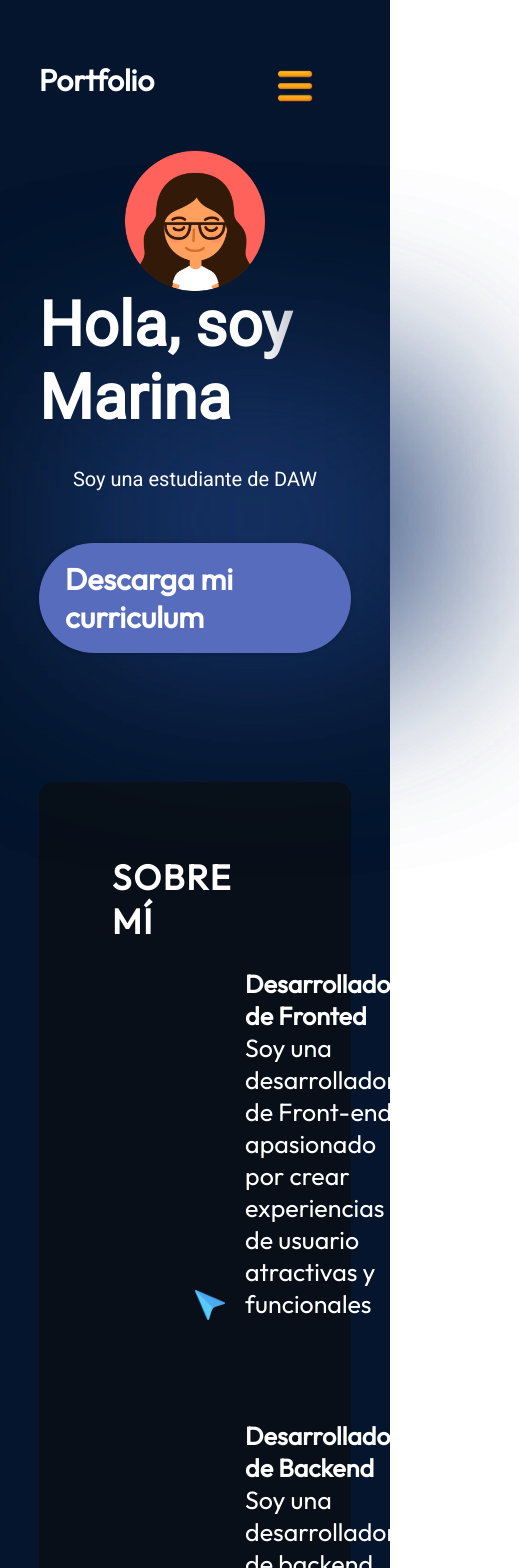
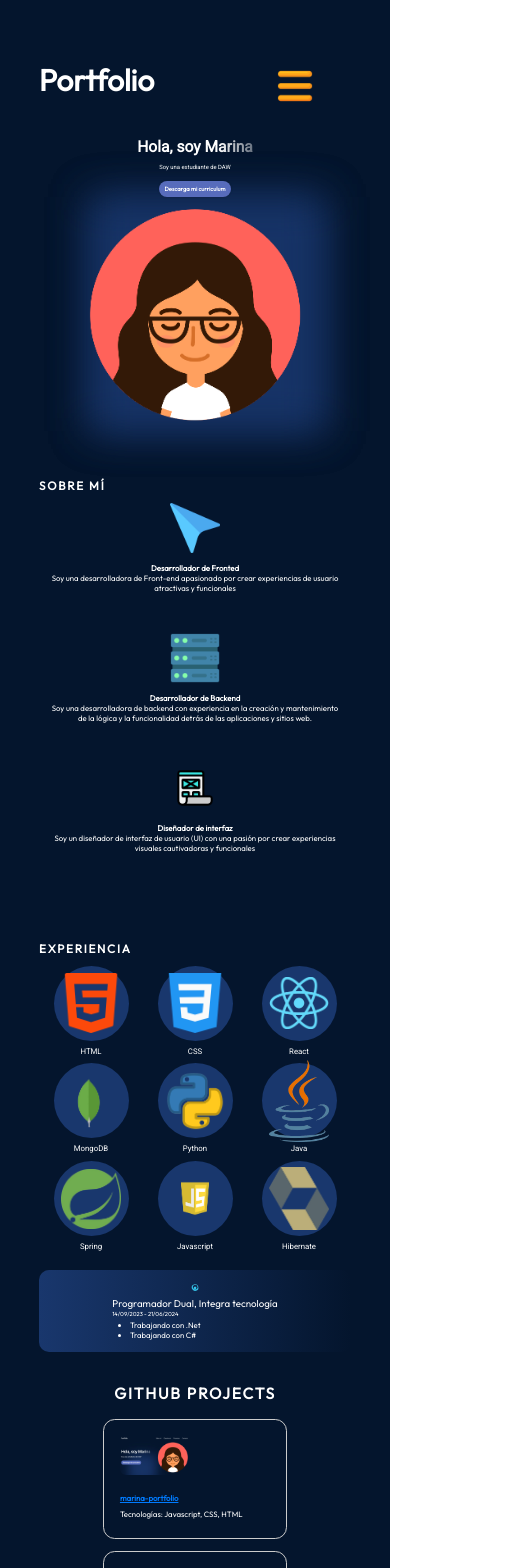
Before and after one commit to MarinaElenaVlad/marina-portfolio, a React (Vite) app: page / in a window 390 px wide. Shown: the top 1568 px of the page, 519 px wide, since content can reach past the window. Built offline with nearby package versions, Linux system fonts and the light colour scheme.

Commit message:
sexto cambio

```diff
--- a/src/components/AboutMe.module.css
+++ b/src/components/AboutMe.module.css
@@ -1,37 +1,39 @@
-@import "../vars.css";
 .container {
     position: relative;
     display: flex;
-    align-items: center;
+    flex-direction: column; /* Cambiado para una disposición de columna en dispositivos pequeños */
+    align-items: center; /* Cambiado para centrar en dispositivos pequeños */
     justify-content: space-between;
-    margin-top: 49px;
+    margin-top: 10%; /* Cambiado para un margen superior relativo */
     z-index: 1;
-    margin-left: 10%;
-    margin-right: 10%;
+    margin-left: 5%; /* Cambiado para un margen izquierdo relativo */
+    margin-right: 5%; /* Cambiado para un margen derecho relativo */
 }
 
 .content {
     display: flex;
     flex-direction: column;
-    align-items: flex-start;
+    align-items: center;
     color: var(--color-text);
     z-index: 1;
+    text-align: center; /* Cambiado para centrar el contenido en dispositivos pequeños */
+    margin-bottom: 3vw; /* Cambiado para un margen inferior relativo */
 }
 
-.title{
-    font-size: 72px;
+.title {
+    font-size: 5vw; /* Cambiado para un tamaño de fuente relativo */
     font-weight: 900;
-    margin-bottom: 33px;
+    margin-bottom: 2vw; /* Cambiado para un margen inferior relativo */
     font-family: var(--font-roboto);
     background: linear-gradient(90deg, rgba(255, 255, 255, 1) 70%, rgba(255, 255, 255, 0) 120%);
     -webkit-text-fill-color: transparent;
     -webkit-background-clip: text;
 }
 
-.description{
-    font-size: 30px;
+.description {
+    font-size: 2vw; /* Cambiado para un tamaño de fuente relativo */
     font-family: var(--font-roboto);
-    margin-bottom: 52px;
+    margin-bottom: 3vw; /* Cambiado para un margen inferior relativo */
 }
 
 .contactBtn {
@@ -39,14 +41,14 @@
     background-color: var(--color-primary);
     color: var(--color-text);
     border-radius: 1000px;
-    font-size: 30px;
+    font-size: 2vw; /* Cambiado para un tamaño de fuente relativo */
     font-weight: 600;
-    padding: 17px 26px;
-    box-shadow: 0 0 4px 0 rgba(0, 0, 0, 0.25);
+    padding: 1vw 2vw; /* Cambiado para un padding relativo */
+    box-shadow: 0 0 0.5vw 0 rgba(0, 0, 0, 0.25); /* Cambiado para una sombra relativa */
 }
 
-.avatarImg{
-    width: 45%;
+.avatarImg {
+    width: 45%; /* Cambiado para un ancho relativo */
     z-index: 1;
     animation-name: floating;
     animation-duration: 3s;
@@ -54,60 +56,64 @@
     animation-timing-function: ease-in-out;
 }
 
-@keyframes floating{
+.topBlur,
+.bottomBlur {
+    position: absolute;
+    width: 30vw; /* Cambiado para un ancho relativo */
+    height: 30vw; /* Cambiado para un alto relativo */
+    min-width: 350px; /* Cambiado para un ancho mínimo relativo */
+    min-height: 250px; /* Cambiado para un alto mínimo relativo */
+    top: 20vw; /* Cambiado para una posición superior relativa */
+    left: 35%; /* Cambiado para una posición izquierda relativa */
+    border: 764px; /* Este valor no parece tener sentido, ¿quieres mantenerlo? */
+    background: rgba(25, 55, 109, 0.7);
+    filter: blur(10vw); /* Cambiado para un desenfoque relativo */
+    z-index: 0;
+}
+
+@keyframes floating {
     0% {
         transform: translate(0, 0px);
     }
-    50%{
-        transform: translate(0, 10px);
+    50% {
+        transform: translate(0, 2vw); /* Cambiado para un desplazamiento vertical relativo */
     }
-    100%{
-        transform: translate(0, -0px);
+    100% {
+        transform: translate(0, 0px);
     }
 }
 
-.topBlur{
-    position: absolute;
-    width: 30vw;
-    height: 30vw;
-    min-width: 350px;
-    min-height: 250px;
-    top: 246px;
-    left: 10vw;
-    border: 764px;
-    background: rgba(25, 55, 109, 0.7);
-    filter: blur(100px);
-    z-index: 0;
-}
-
-.bottomBlur{
-    position: absolute;
-    width: 30vw;
-    height: 30vw;
-    min-width: 350px;
-    min-height: 250px;
-    top: 246px;
-    left: 10vw;
-    border: 764px;
-    background: rgba(25, 55, 109, 0.7);
-    filter: blur(100px);
-    z-index: 0;
-}
-
-@media screen and (max-width: 830px){
-    .container{
-        flex-direction: column-reverse;
+@media screen and (max-width: 830px) {
+    .container {
+        justify-content: center;
+        align-items: center;
     }
 
-    .content{
-        align-items: center;
+    .title {
+        font-size: 4vw; /* Cambiado para un tamaño de fuente relativo */
     }
-    .title{
-        align-items: center;
-        font-size: 62px;
 
+    .description {
+        font-size: 1.5vw; /* Cambiado para un tamaño de fuente relativo */
     }
-    .description{
-        font-size: 20px;
+
+    .contactBtn {
+        font-size: 1.5vw; /* Cambiado para un tamaño de fuente relativo */
+        padding: 1vw 1.5vw; /* Cambiado para un padding relativo */
+    }
+
+    .avatarImg {
+        width: 60%; /* Cambiado para un ancho relativo */
+    }
+
+    .topBlur,
+    .bottomBlur {
+        width: 60vw; /* Cambiado para un ancho relativo */
+        height: 60vw; /* Cambiado para un alto relativo */
+        min-width: auto;
+        min-height: auto;
+        top: 15vw; /* Cambiado para una posición superior relativa */
+        left: 20%; /* Cambiado para una posición izquierda relativa */
+        filter: blur(5vw); /* Cambiado para un desenfoque relativo */
     }
 }
--- a/src/components/Experience.module.css
+++ b/src/components/Experience.module.css
@@ -1,135 +1,128 @@
-@import "../vars.css";
-
 .container {
     color: var(--color-text);
-    margin-top: 129px;
-    margin-left: 10%;
-    margin-right: 10%;
+    margin-top: 5%; /* Cambiado para un margen superior relativo */
+    margin-left: 5%; /* Cambiado para un margen izquierdo relativo */
+    margin-right: 5%; /* Cambiado para un margen derecho relativo */
     display: flex;
     flex-direction: column;
     justify-content: flex-start;
     align-items: center;
-    /* background-color: rgba(12, 12, 12, 0.6); */
     border-radius: 15px;
-    padding: 73px;
+    padding: 5%; /* Cambiado para un padding relativo */
     z-index: 1;
     box-sizing: border-box;
 }
 
 .title {
     color: var(--color-text);
-    font-size: 35px;
+    font-size: 3vw; /* Cambiado para un tamaño de fuente relativo */
     font-weight: 700;
     letter-spacing: 1.75px;
     text-transform: uppercase;
     align-self: flex-start;
-    margin-bottom: 14px;
+    margin-bottom: 2.5vw; /* Cambiado para un margen inferior relativo */
 }
 
 .content {
     display: flex;
-    flex-direction: row;
-    justify-content: space-evenly;
+    flex-direction: column;
+    align-items: center; /* Cambiado para centrar en dispositivos pequeños */
     width: 100%;
 }
 
-
 .skills {
     display: grid;
-    grid-template-columns: repeat(auto-fill, minmax(200px, 1fr)); /* Each column will have a minimum width of 200px and adjust as needed */
-    justify-content: center; /* Align items horizontally */
-    width: 80%; /* Ensure full width */
+    grid-template-columns: repeat(auto-fill, minmax(150px, 1fr)); /* Ajustado para dispositivos pequeños */
+    justify-content: center;
+    width: 100%;
 }
 
-.skill{
+.skill {
     display: flex;
     flex-direction: column;
-    align-self: center;
-    gap: 11px;
-    max-width: 200px; /* Limit the width of each skill item */
     align-items: center;
-    margin-bottom: 0;
+    gap: 1.5vw; /* Cambiado para un espacio entre elementos relativo */
+    max-width: 150px; /* Cambiado para un ancho máximo relativo */
 }
 
-.skillImageContainer{
+.skillImageContainer {
     background-color: #19376d;
     display: flex;
     align-items: center;
     justify-content: center;
-    width: 120px;
-    height: 120px;
+    width: 75px; /* Ajustado para dispositivos pequeños */
+    height: 75px; /* Ajustado para dispositivos pequeños */
     border-radius: 50%;
 }
 
-.skillImageContainer img{
-    width: 75px;
+.skillImageContainer img {
+    width: 50px; /* Ajustado para dispositivos pequeños */
 }
 
-.skill p{
-    font-size: 25px;
+.skill p {
+    font-size: 2vw; /* Cambiado para un tamaño de fuente relativo */
     font-family: var(--font-roboto);
-    margin-bottom: 30px;
+    margin-bottom: 2vw; /* Cambiado para un margen inferior relativo */
 }
 
-.history{
-    width: 55%;
+.history {
+    width: 100%; /* Ajustado para dispositivos pequeños */
     display: flex;
     flex-direction: column;
-    gap: 40px;
+    gap: 3vw; /* Cambiado para un espacio entre elementos relativo */
 }
 
-.historyItem{
+.historyItem {
     display: flex;
-    flex-direction: row;
-    align-items: center;
-    gap: 17px;
+    flex-direction: column; /* Cambiado para una disposición de columna en dispositivos pequeños */
+    align-items: center; /* Cambiado para centrar en dispositivos pequeños */
+    gap: 1.5vw; /* Cambiado para un espacio entre elementos relativo */
     background: #19376d;
-    background: linear-gradient(90deg,
-    #19376d, rgba(25, 55, 109, 0) 100%);
+    background: linear-gradient(90deg, #19376d, rgba(25, 55, 109, 0) 100%);
     border-radius: 10px;
-    padding: 24px;
+    padding: 3vw; /* Cambiado para un padding relativo */
 }
 
-.historyItem img{
-    width: 50px;
+.historyItem img {
+    width: 3vw; /* Cambiado para un tamaño de imagen relativo */
 }
 
-.historyItemDetails{
+.historyItemDetails {
     font-family: var(--font-roboto);
 }
 
-.historyItemDetails h3{
-    font-size: 30px;
+.historyItemDetails h3 {
+    font-size: 2.5vw; /* Cambiado para un tamaño de fuente relativo */
     font-weight: 300;
 }
-.historyItemDetails p{
-    font-size: 20px;
+
+.historyItemDetails p {
+    font-size: 1.5vw; /* Cambiado para un tamaño de fuente relativo */
     font-weight: 300;
 }
 
 .historyItemDetails ul {
-    margin-top: 6px;
+    margin-top: 0.5vw; /* Cambiado para un margen superior relativo */
     list-style-position: inside;
-    font-size: 25px;
+    font-size: 2vw; /* Cambiado para un tamaño de fuente relativo */
     list-style-type: disc;
-    margin-left: 17px;
+    margin-left: 1.5vw; /* Cambiado para un margen izquierdo relativo */
 }
 
-@media screen and(max-width: 830px) {
-    .content{
+@media screen and (max-width: 830px) {
+    .content {
         flex-direction: column;
         align-items: center;
-        gap: 34px;
+        gap: 3vw; /* Cambiado para un espacio entre elementos relativo */
     }
 
-    .skills{
+    .skills {
         width: 100%;
-        flex-direction: row;
-        justify-content: center;
+        grid-template-columns: repeat(auto-fill, minmax(100px, 1fr)); /* Ajustado para dispositivos pequeños */
     }
 
-    .history{
+    .history {
         width: 100%;
-        gap: 9px;
+        gap: 1vw; /* Cambiado para un espacio entre elementos relativo */
     }
 }
--- a/src/components/MoreAboutMe.module.css
+++ b/src/components/MoreAboutMe.module.css
@@ -1,100 +1,96 @@
-@import "../vars.css";
-
-
-.container{
+.container {
     position: relative;
     background-color: rgba(12, 12, 12, 0.6);
     border-radius: 15px;
-    padding: 73px;
-    margin-top: 129px;
+    padding: 5%; /* Cambiado para un padding relativo */
+    margin-top: 10%; /* Cambiado para un margen superior relativo */
     z-index: 1;
-    margin-left: 10%;
-    margin-right: 10%;
+    margin-left: 5%; /* Cambiado para un margen izquierdo relativo */
+    margin-right: 5%; /* Cambiado para un margen derecho relativo */
 }
 
-.title{
+.title {
     color: var(--color-text);
-    font-size: 35px;
+    font-size: 3vw; /* Cambiado para un tamaño de fuente relativo */
     font-weight: 700;
     letter-spacing: 1.75px;
     text-transform: uppercase;
 }
 
-.content{
+.content {
     display: flex;
-    flex-direction: row;
-    align-items: center;
+    flex-direction: column; /* Cambiado para una disposición de columna en dispositivos pequeños */
+    align-items: center; /* Cambiado para centrar en dispositivos pequeños */
 }
 
-.sobreMiImagen{
-    width: 35%;
+.sobreMiImagen {
+    width: 100%; /* Cambiado para ocupar el ancho completo en dispositivos pequeños */
+    max-width: 300px; /* Agregado para limitar el ancho máximo */
+    margin-bottom: 20px; /* Agregado para un espacio entre la imagen y los elementos de texto */
 }
 
-.aboutItems{
+.aboutItems {
     color: var(--color-text);
     display: flex;
     flex-direction: column;
-    gap: 50px;
+    gap: 20px; /* Reducido para un espacio más pequeño entre los elementos */
 }
 
-.aboutItem{
+.aboutItem {
     display: flex;
-    flex-direction: row;
-    align-items: flex-end;
+    flex-direction: column; /* Cambiado para una disposición de columna en dispositivos pequeños */
+    align-items: center; /* Cambiado para centrar en dispositivos pequeños */
     border-radius: 20px;
     list-style: none;
-    padding: 25px;
+    padding: 15px; /* Reducido para un espacio más pequeño entre los elementos */
     background-image: linear-gradient(
-    90deg,
-    rgba(165, 215, 232, 0.42) 0%,
-    rgba(255, 255, 255, 0) 100%);
+        90deg,
+        rgba(165, 215, 232, 0.42) 0%,
+        rgba(255, 255, 255, 0) 100%
+    );
     background-size: 0 100%;
     background-repeat: no-repeat;
     transition: 0.4s;
 }
 
-.aboutItem:hover{
+.aboutItem:hover {
     background-size: 100% 100%;
 }
 
-.aboutItem img{
-    padding-right: 20px;
+.aboutItem img {
+    margin-bottom: 10px; /* Agregado para un espacio entre la imagen y el texto */
 }
 
 .aboutItem h3 {
-    font-size: 25px;
+    font-size: 2vw; /* Cambiado para un tamaño de fuente relativo */
     font-weight: 600;
 }
 
-.aboutItem p{
-    font-size: 25px;
+.aboutItem p {
+    font-size: 2vw; /* Cambiado para un tamaño de fuente relativo */
 }
 
-@media screen and(max-width: 830px) {
-    .container{
+@media screen and (max-width: 830px) {
+    .container {
         background-color: transparent;
-        padding-left: 0;
-        padding-right: 0;
+        padding: 5%;
+        margin: 10% 5%;
     }
 
-    .content{
+    .content {
         flex-direction: column;
+        align-items: center;
     }
 
-    .sobreMiImagen{
-        display: none;
-        width: 15%;
+    .sobreMiImagen {
+        display: none; /* Ocultar la imagen en dispositivos pequeños */
     }
 
-    .aboutItems{
-        margin-top: 29px;
-    }
-    .aboutItem{
-        padding-left: 0;
-        padding-right: 0;
+    .aboutItem {
+        padding: 10px;
     }
 
-    .aboutItemText{
-        font-size: 10px;
+    .aboutItemText {
+        text-align: center; /* Cambiado para centrar el texto en dispositivos pequeños */
     }
 }
--- a/src/components/Projects.module.css
+++ b/src/components/Projects.module.css
@@ -56,7 +56,7 @@
   font-size: 2vw; /* Cambiado el tamaño de la fuente a unidades relativas */
 }
 
-@media screen and (max-width: 768px) {
+@media screen and (max-width: 830px) {
   .title {
     font-size: 4vw; /* Ajustado el tamaño de la fuente para dispositivos móviles */
     margin-bottom: 4vw; /* Ajustado el margen inferior para dispositivos móviles */
```
Also changed, not shown: 1 other file (tests, documents, lock files or other folders).
